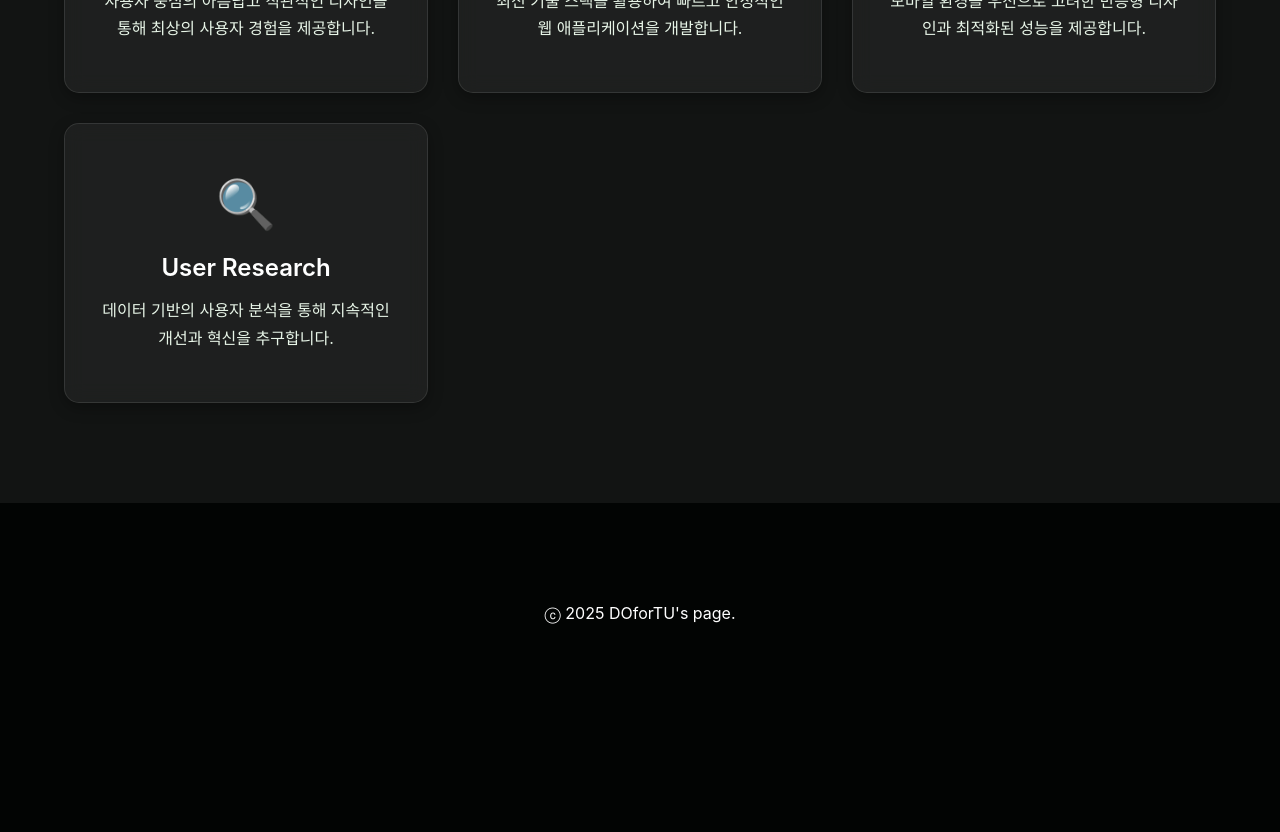
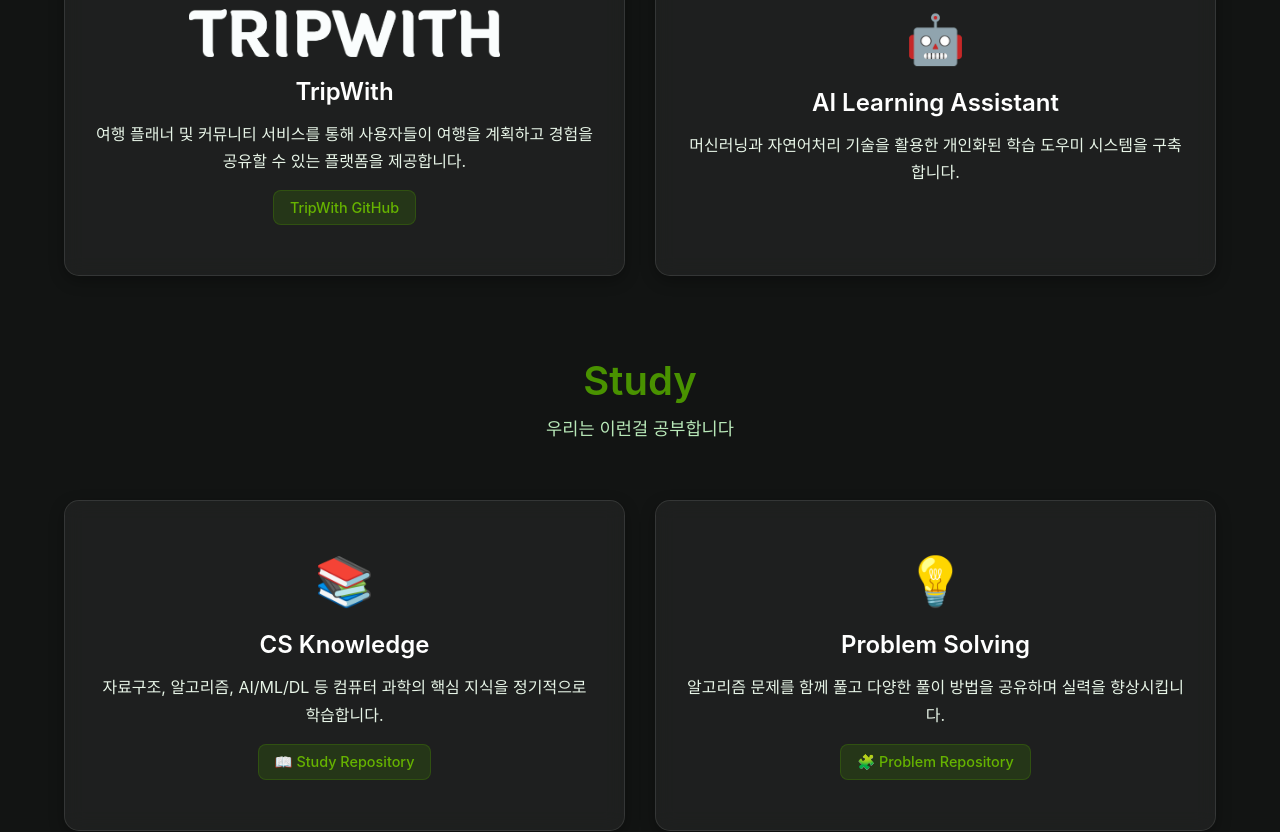
Before and after one commit to DOforTU/DOforTU.github.io, a React (Create React App) app: page / in a window 1280 px wide. Shown: the part 1260-2092 px from the top of the page. Before the commit the page ends 1983 px from the top, so only its background shows below. Built offline with nearby package versions, Linux system fonts and the light colour scheme; a web font is replaced by a local one.

Commit message:
[UPDATE] 섹션 내용 업데이트

```diff
--- a/src/components/WhatWeDoSection.tsx
+++ b/src/components/WhatWeDoSection.tsx
@@ -7,27 +7,68 @@
             <div className="wrapper" id="what-do-we-do-wrapper">
                 <div className="what-do-we-do-content">
                     <h2 className="section-title">What Do We Do?</h2>
-                    <p className="section-description">우리는 사용자를 위한 최고의 디지털 경험을 창조합니다</p>
+                    <p className="section-description">우리는 함께 성장하며 혁신적인 프로젝트를 만들어갑니다</p>
+
+                    <div className="activity-section">
+                        <h3 className="activity-title">Projects</h3>
+                        <p className="activity-description">우리는 이런 프로젝트를 진행합니다</p>
                         <div className="services-grid">
                             <div className="service-card">
-                            <div className="service-icon">🎨</div>
-                            <h3>Design Excellence</h3>
-                            <p>사용자 중심의 아름답고 직관적인 디자인을 통해 최상의 사용자 경험을 제공합니다.</p>
+                                <div className="service-icon project-logo">
+                                    <img src="/tripwith_logo.png" alt="TripWith Logo" />
+                                </div>
+                                <h3>TripWith</h3>
+                                <p>
+                                    여행 플래너 및 커뮤니티 서비스를 통해 사용자들이 여행을 계획하고 경험을 공유할 수
+                                    있는 플랫폼을 제공합니다.
+                                </p>
+                                <a
+                                    href="https://github.com/tripwith-dev"
+                                    target="_blank"
+                                    rel="noopener noreferrer"
+                                    className="repo-link"
+                                >
+                                    TripWith GitHub
+                                </a>
                             </div>
                             <div className="service-card">
-                            <div className="service-icon">💻</div>
-                            <h3>Web Development</h3>
-                            <p>최신 기술 스택을 활용하여 빠르고 안정적인 웹 애플리케이션을 개발합니다.</p>
+                                <div className="service-icon">🤖</div>
+                                <h3>AI Learning Assistant</h3>
+                                <p>머신러닝과 자연어처리 기술을 활용한 개인화된 학습 도우미 시스템을 구축합니다.</p>
+                            </div>
+                        </div>
+                    </div>
+
+                    <div className="activity-section">
+                        <h3 className="activity-title">Study</h3>
+                        <p className="activity-description">우리는 이런걸 공부합니다</p>
+                        <div className="services-grid">
+                            <div className="service-card">
+                                <div className="service-icon">📚</div>
+                                <h3>CS Knowledge</h3>
+                                <p>자료구조, 알고리즘, AI/ML/DL 등 컴퓨터 과학의 핵심 지식을 정기적으로 학습합니다.</p>
+                                <a
+                                    href="https://github.com/DOforTU/note-cs"
+                                    target="_blank"
+                                    rel="noopener noreferrer"
+                                    className="repo-link"
+                                >
+                                    📖 Study Repository
+                                </a>
                             </div>
                             <div className="service-card">
-                            <div className="service-icon">📱</div>
-                            <h3>Mobile First</h3>
-                            <p>모바일 환경을 우선으로 고려한 반응형 디자인과 최적화된 성능을 제공합니다.</p>
+                                <div className="service-icon">💡</div>
+                                <h3>Problem Solving</h3>
+                                <p>알고리즘 문제를 함께 풀고 다양한 풀이 방법을 공유하며 실력을 향상시킵니다.</p>
+                                <a
+                                    href="https://github.com/DOforTU/problem-solving"
+                                    target="_blank"
+                                    rel="noopener noreferrer"
+                                    className="repo-link"
+                                >
+                                    🧩 Problem Repository
+                                </a>
                             </div>
-                        <div className="service-card">
-                            <div className="service-icon">🔍</div>
-                            <h3>User Research</h3>
-                            <p>데이터 기반의 사용자 분석을 통해 지속적인 개선과 혁신을 추구합니다.</p>
                         </div>
                     </div>
                 </div>
--- a/src/styles/WhatDoWeDoSection.css
+++ b/src/styles/WhatDoWeDoSection.css
@@ -102,6 +102,69 @@
     margin: 0;
 }
 
+/* Activity Section Styles */
+.activity-section {
+    margin-bottom: 80px;
+}
+
+.activity-section:last-child {
+    margin-bottom: 0;
+}
+
+.activity-title {
+    font-size: 2.5rem;
+    font-weight: 600;
+    color: #499200;
+    margin-bottom: 10px;
+    text-align: center;
+}
+
+.activity-description {
+    font-size: 1.1rem;
+    color: #b8e8b8;
+    margin-bottom: 40px;
+    text-align: center;
+    font-weight: 300;
+}
+
+.repo-link {
+    display: inline-block;
+    margin-top: 15px;
+    padding: 8px 16px;
+    background: rgba(73, 146, 0, 0.2);
+    color: #66b300;
+    text-decoration: none;
+    border-radius: 8px;
+    font-size: 0.9rem;
+    font-weight: 500;
+    border: 1px solid rgba(73, 146, 0, 0.3);
+    transition: all 0.3s ease;
+}
+
+.repo-link:hover {
+    background: rgba(73, 146, 0, 0.3);
+    color: #fff;
+    transform: translateY(-2px);
+}
+
+/* Project Logo Styles */
+.project-logo {
+    display: flex;
+    justify-content: center;
+    align-items: center;
+}
+
+.project-logo img {
+    height: 48px;
+    width: auto;
+    filter: invert(1) brightness(100%);
+    transition: filter 0.3s ease;
+}
+
+.service-card:hover .project-logo img {
+    filter: invert(1) brightness(100%) drop-shadow(0 0 10px rgba(255, 255, 255, 0.3));
+}
+
 @media (max-width: 768px) {
     .section-title {
         font-size: 2.5rem;
@@ -109,6 +172,18 @@
 
     .section-description {
         font-size: 1.1rem;
+    }
+
+    .activity-title {
+        font-size: 2rem;
+    }
+
+    .activity-description {
+        font-size: 1rem;
+    }
+
+    .activity-section {
+        margin-bottom: 60px;
     }
 
     .services-grid {
```
Also changed, not shown: src/components/AboutUsSection.tsx (deleted). Lines whose indentation alone changed are shown as unchanged.
